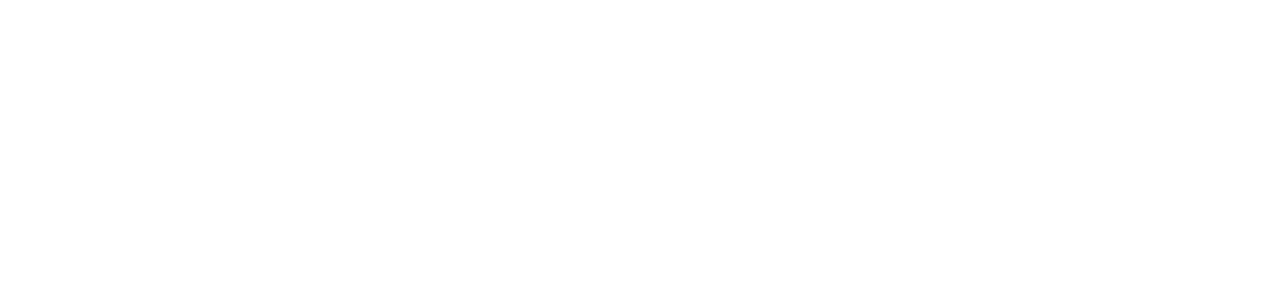
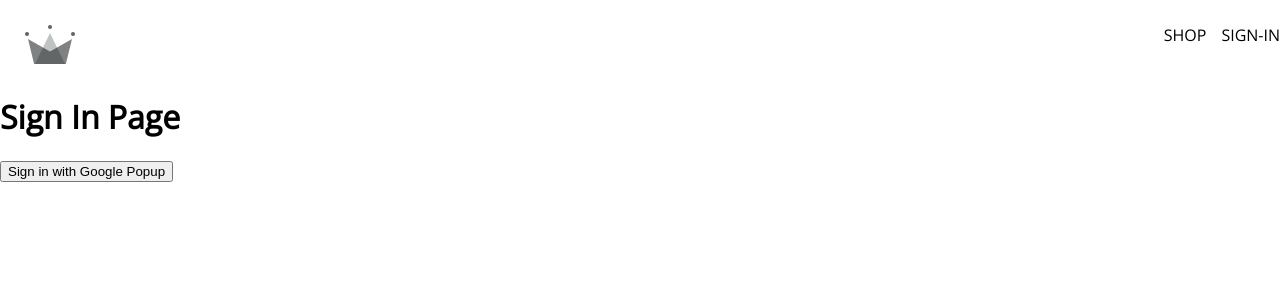
Before and after one commit to nkleinmann/e-commerce-Project, a React (Create React App) app: page /sign-in in a window 1280 px wide. Before the commit this address had no page. Shown: the top 300 px of the page. Built offline with nearby package versions, Linux system fonts and the light colour scheme; a web font is replaced by a local one.

Commit message:
add initial firebase setup

```diff
--- a/package.json
+++ b/package.json
@@ -6,6 +6,7 @@
     "@testing-library/jest-dom": "^5.16.4",
     "@testing-library/react": "^13.1.1",
     "@testing-library/user-event": "^13.5.0",
+    "firebase": "^9.6.11",
     "react": "^18.0.0",
     "react-dom": "^18.0.0",
     "react-router-dom": "^6.3.0",
--- a/src/App.js
+++ b/src/App.js
@@ -2,6 +2,7 @@
 
 import Navigation from './routes/navigation/navigation.component'
 import Home from "./routes/home/home.component"
+import SignIn from './routes/sign-in/sign-in.component'
 
 const Shop = () => {
   return <h1>I am the shop page</h1>
@@ -14,6 +15,7 @@
         {/* saying when the / route is matched, what ever route has index will also render */}
         <Route index element={<Home />} />
         <Route path='/shop' element={<Shop />} />
+        <Route path='/sign-in' element={<SignIn />} />
       </Route>
     </Routes>
   );
--- a/src/routes/navigation/navigation.component.jsx
+++ b/src/routes/navigation/navigation.component.jsx
@@ -17,6 +17,9 @@
               <Link className='nav-link' to='/shop'>
                   SHOP
               </Link>
+              <Link className='sign-in-link' to='/sign-in'>
+                  SIGN-IN
+              </Link>
           </div>
         </div>
         {/* Outlet allows the elements of page to change for certain routes */}
--- /dev/null
+++ b/src/routes/sign-in/sign-in.component.jsx
@@ -0,0 +1,19 @@
+import { signInWithGooglePopup } from '../../utils/firebase/firebase.utils'
+
+const SignIn = () => {
+    const logGoogleUser = async () => {
+        const response = await signInWithGooglePopup()
+        console.log(response)
+    }
+
+    return (
+        <div>
+            <h1>Sign In Page</h1>
+            <button onClick={logGoogleUser}>
+                Sign in with Google Popup
+            </button>
+        </div>
+    )
+}
+
+export default SignIn
--- /dev/null
+++ b/src/utils/firebase/firebase.utils.js
@@ -0,0 +1,26 @@
+// creates app instancs based on config
+import { initializeApp } from 'firebase/app'
+// authentication
+import { getAuth, signInWithRedirect, signInWithPopup, GoogleAuthProvider } from 'firebase/auth'
+
+// config is an object that allows us to connect instance to one in console
+// Your web app's Firebase configuration - will allows us to CRUD in our instance
+const firebaseConfig = {
+    apiKey: "AIzaSyDtn52LngIexRAMnf_RrALzefOK0fjrKOg",
+    authDomain: "e-commerce-app-910f3.firebaseapp.com",
+    projectId: "e-commerce-app-910f3",
+    storageBucket: "e-commerce-app-910f3.appspot.com",
+    messagingSenderId: "354633256174",
+    appId: "1:354633256174:web:75641af8ac9de46569f7ff"
+  };
+
+  // Initialize Firebase
+  const firebaseApp = initializeApp(firebaseConfig)
+
+  const provider = new GoogleAuthProvider()
+  provider.setCustomParameters({
+      prompt: "select_account"
+  })
+
+  export const auth = getAuth()
+  export const signInWithGooglePopup = () => signInWithPopup(auth, provider)
```
Also changed, not shown: 2 other files (tests, documents, lock files or other folders).
